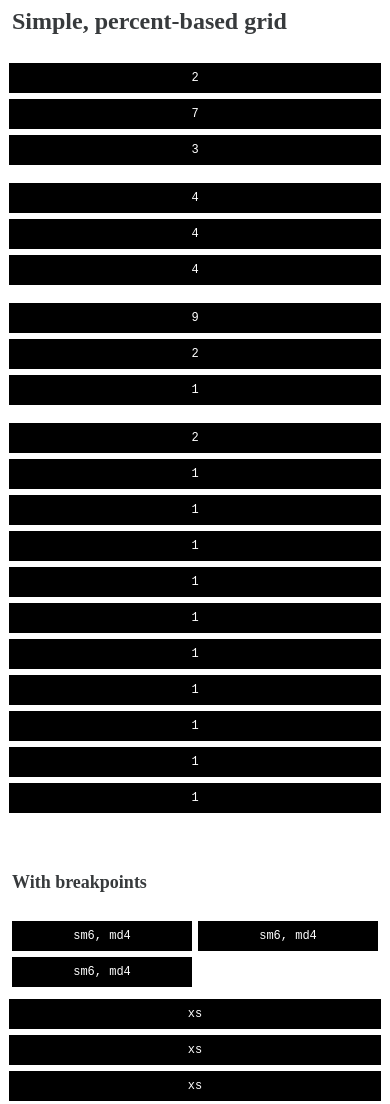
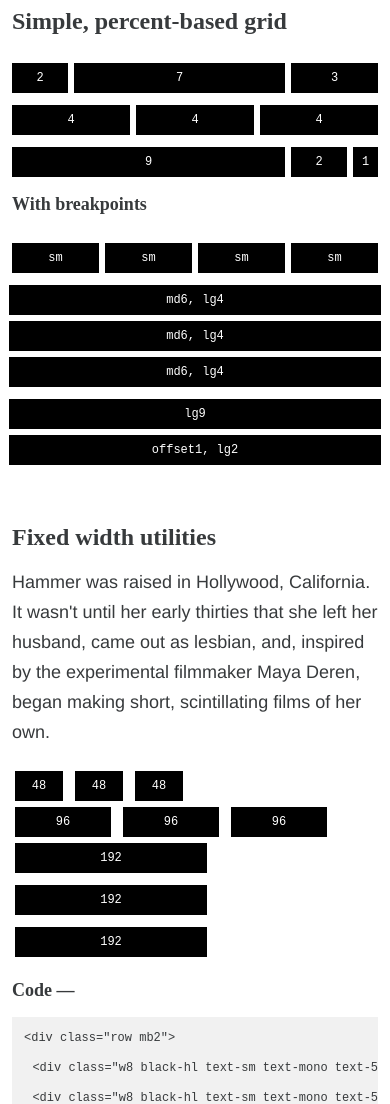
Before and after one commit to c-johnson/base-css, a website: page index.html in a window 390 px wide. Shown: the part 856-1960 px from the top of the page. Drawn offline with Linux system fonts and the light colour scheme.

Commit message:
Mostly example page improvements

```diff
--- a/index.html
+++ b/index.html
@@ -23,130 +23,94 @@
       <p>There is a certain glibness in calling someone a legend, but if there's any artist worthy of the title it's Barbara Hammer, whose nearly 50-year career has spanned disciplines and broken boundaries, but has focused most especially on moving images. </p>
 
       <h3 class="mb4">Simple, percent-based grid</h3>
-      <div class="row mb2">
-        <div class="col-xs-2">
+      <div class="row mb1">
+        <div class="col-sm-2">
           <div class="black-hl text-sm text-mono text-500 center">2</div>
         </div>
-        <div class="col-xs-7">
+        <div class="col-sm-7">
           <div class="black-hl text-sm text-mono text-500 center">7</div>
         </div>
-        <div class="col-xs-3">
+        <div class="col-sm-3">
           <div class="black-hl text-sm text-mono text-500 center">3</div>
         </div>
       </div>
 
-      <div class="row mb2">
-        <div class="col-xs-4">
+      <div class="row mb1">
+        <div class="col-sm-4">
           <div class="black-hl text-sm text-mono text-500 center">4</div>
         </div>
-        <div class="col-xs-4">
+        <div class="col-sm-4">
           <div class="black-hl text-sm text-mono text-500 center">4</div>
         </div>
-        <div class="col-xs-4">
+        <div class="col-sm-4">
           <div class="black-hl text-sm text-mono text-500 center">4</div>
         </div>
       </div>
 
-      <div class="row mb2">
-        <div class="col-xs-9">
+      <div class="row mb1">
+        <div class="col-sm-9">
           <div class="black-hl text-sm text-mono text-500 center">9</div>
         </div>
-        <div class="col-xs-2">
+        <div class="col-sm-2">
           <div class="black-hl text-sm text-mono text-500 center">2</div>
         </div>
-        <div class="col-xs-1">
-          <div class="black-hl text-sm text-mono text-500 center">1</div>
-        </div>
-      </div>
-
-      <div class="row mb8">
-        <div class="col-xs-2">
-          <div class="black-hl text-sm text-mono text-500 center">2</div>
-        </div>
-        <div class="col-xs-1">
-          <div class="black-hl text-sm text-mono text-500 center">1</div>
-        </div>
-        <div class="col-xs-1">
-          <div class="black-hl text-sm text-mono text-500 center">1</div>
-        </div>
-        <div class="col-xs-1">
-          <div class="black-hl text-sm text-mono text-500 center">1</div>
-        </div>
-        <div class="col-xs-1">
-          <div class="black-hl text-sm text-mono text-500 center">1</div>
-        </div>
-        <div class="col-xs-1">
-          <div class="black-hl text-sm text-mono text-500 center">1</div>
-        </div>
-        <div class="col-xs-1">
-          <div class="black-hl text-sm text-mono text-500 center">1</div>
-        </div>
-        <div class="col-xs-1">
-          <div class="black-hl text-sm text-mono text-500 center">1</div>
-        </div>
-        <div class="col-xs-1">
-          <div class="black-hl text-sm text-mono text-500 center">1</div>
-        </div>
-        <div class="col-xs-1">
-          <div class="black-hl text-sm text-mono text-500 center">1</div>
-        </div>
-        <div class="col-xs-1">
+        <div class="col-sm-1">
           <div class="black-hl text-sm text-mono text-500 center">1</div>
         </div>
       </div>
 
       <h4 class="mb4">With breakpoints</h4>
       <div class="row mb1">
-        <div class="col-sm-6 col-md-4  mb1">
-          <div class="black-hl text-sm text-mono text-500 center">sm6, md4</div>
+        <div class="col-sm">
+          <div class="black-hl text-sm text-mono text-500 center">sm</div>
         </div>
-        <div class="col-sm-6 col-md-4 mb1">
-          <div class="black-hl text-sm text-mono text-500 center">sm6, md4</div>
+        <div class="col-sm">
+          <div class="black-hl text-sm text-mono text-500 center">sm</div>
         </div>
-        <div class="col-sm-6 col-md-4 mb1">
-          <div class="black-hl text-sm text-mono text-500 center">sm6, md4</div>
+        <div class="col-sm">
+          <div class="black-hl text-sm text-mono text-500 center">sm</div>
+        </div>
+        <div class="col-sm">
+          <div class="black-hl text-sm text-mono text-500 center">sm</div>
         </div>
       </div>
 
-      <div class="row mb2">
-        <div class="col-xs">
-          <div class="black-hl text-sm text-mono text-500 center">xs</div>
+      <div class="row mb1">
+        <div class="col-md-6 col-lg-4">
+          <div class="black-hl text-sm text-mono text-500 center">md6, lg4</div>
         </div>
-        <div class="col-xs">
-          <div class="black-hl text-sm text-mono text-500 center">xs</div>
+        <div class="col-md-6 col-lg-4">
+          <div class="black-hl text-sm text-mono text-500 center">md6, lg4</div>
         </div>
-        <div class="col-xs">
-          <div class="black-hl text-sm text-mono text-500 center">xs</div>
+        <div class="col-md-6 col-lg-4">
+          <div class="black-hl text-sm text-mono text-500 center">md6, lg4</div>
         </div>
       </div>
 
       <div class="row mb8">
-        <div class="col-xs-9">
-          <div class="black-hl text-sm text-mono text-500 center">9</div>
+        <div class="col-lg-9">
+          <div class="black-hl text-sm text-mono text-500 center">lg9</div>
         </div>
-        <div class="col-xs-2">
-          <div class="black-hl text-sm text-mono text-500 center">2</div>
-        </div>
-        <div class="col-xs-1">
-          <div class="black-hl text-sm text-mono text-500 center">1</div>
+        <div class="col-lg-offset-1 col-lg-2">
+          <div class="black-hl text-sm text-mono text-500 center">offset1, lg2</div>
         </div>
       </div>
 
       <h3>Fixed width utilities</h3>
       <p class="mb4">Hammer was raised in Hollywood, California. It wasn't until her early thirties that she left her husband, came out as lesbian, and, inspired by the experimental filmmaker Maya Deren, began making short, scintillating films of her own.</p>
-      <div class="row mb2">
+      <div class="row mb1">
         <div class="w8 black-hl text-sm text-mono text-500 center">48</div>
         <div class="w8 black-hl text-sm text-mono text-500 center">48</div>
         <div class="w8 black-hl text-sm text-mono text-500 center">48</div>
       </div>
 
-      <div class="row mb2">
+      <div class="row mb1">
         <div class="w16 black-hl text-sm text-mono text-500 center">96</div>
         <div class="w16 black-hl text-sm text-mono text-500 center">96</div>
         <div class="w16 black-hl text-sm text-mono text-500 center">96</div>
       </div>
 
-      <div class="row mb2">
+      <div class="row mb1">
         <div class="w32 black-hl text-sm text-mono text-500 center mb2">192</div>
         <div class="w32 black-hl text-sm text-mono text-500 center mb2">192</div>
         <div class="w32 black-hl text-sm text-mono text-500 center mb2">192</div>
--- a/sass/buttons.scss
+++ b/sass/buttons.scss
@@ -5,7 +5,7 @@ button {
   outline: none;
 }
 
-.btn {
+button, .btn {
   font-family: "Work Sans", "Helvetica Neue", Helvetica, Arial, sans-serif;
   font-weight: 500;
 
--- a/sass/grid.scss
+++ b/sass/grid.scss
@@ -3,8 +3,8 @@
 $gutter: 1rem;
 $halfgutter: .5rem;
 
-$sm-viewport: "only screen and (min-width: 0) and (max-width: 480px)";  // mobile, portrait + landscape
-$md-viewport: "only screen and (min-width: 480px) and (max-width: 960px)";  // tablet, portrait + landscape
+$sm-viewport: "only screen and (min-width: 0)";  // mobile, portrait + landscape
+$md-viewport: "only screen and (min-width: 480px)";  // tablet, portrait + landscape
 $lg-viewport: "only screen and (min-width: 960px)";  // computer, regular
 
 /*
```
Also changed, not shown: sass/elements.scss (+0 -31 lines), sass/misc.scss (added, +30 -0 lines).
